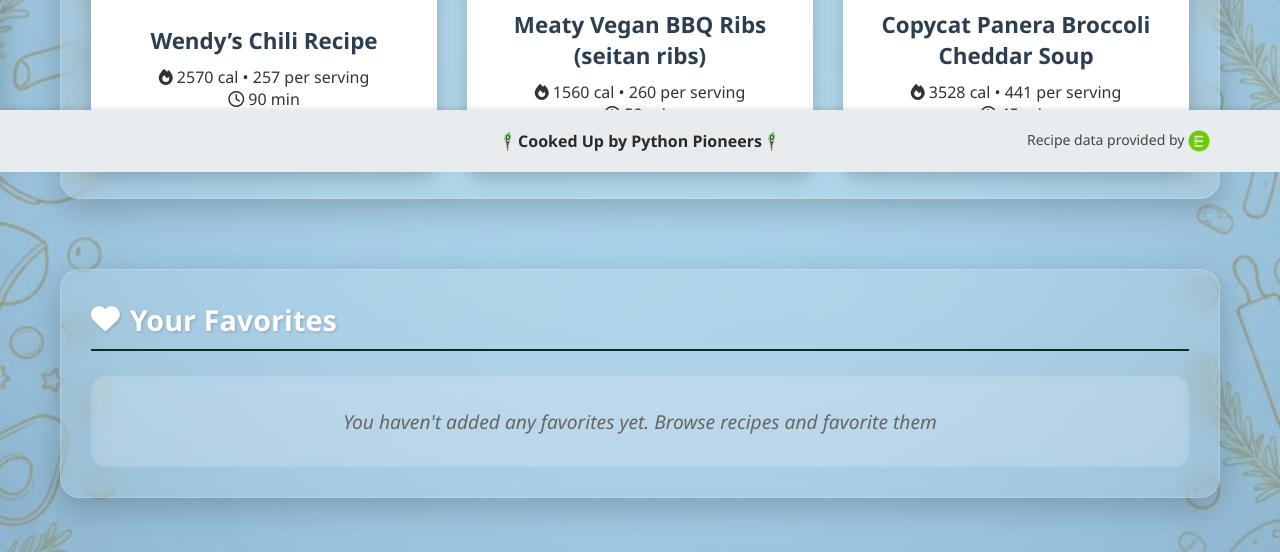
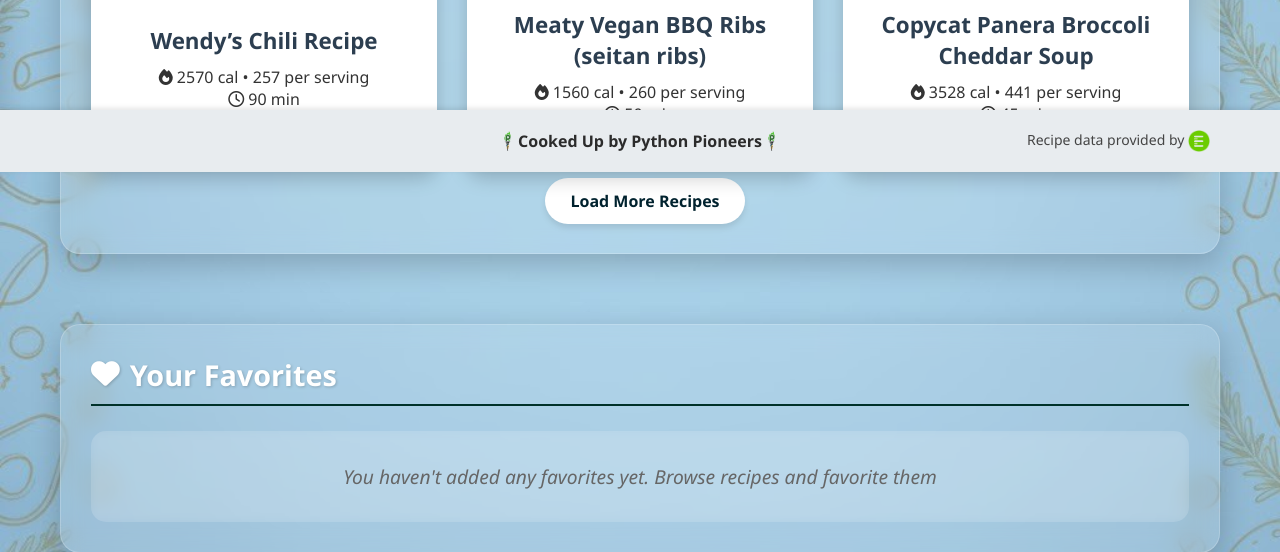
Before and after one commit to Gabberz320/Python_pantry, a Flask app: page / in a window 1280 px wide. Shown: the part 628-1180 px from the top of the page. Run offline with Flask 3, Linux system fonts and the light colour scheme; some web fonts are replaced.

Commit message:
load more button for results cycling

```diff
--- a/static/script.js
+++ b/static/script.js
@@ -127,11 +127,19 @@
             }
 
          // shuffle our recipe picks and show 3 on page load
+            // const shuffled = [...mockRecipes].sort(() => Math.random() - 0.5);
+            // displayedRecipes = shuffled.slice(0, 3);
+            // shuffle our recipe picks and show 3 on page load
+            // const shuffled = [...mockRecipes].sort(() => Math.random() - 0.5);
+            // displayedRecipes = [...shuffled]; // store all mock recipes globally
+
+            // // Now render UI using the freshly-loaded favorites
+            // displayRecipes(displayedRecipes);
+
 const shuffled = [...mockRecipes].sort(() => Math.random() - 0.5);
-            displayedRecipes = shuffled.slice(0, 3);
+resetLoadMore(shuffled);
 
-            // Now render UI using the freshly-loaded favorites
-            displayRecipes(displayedRecipes);
+
             displayHomeFavorites();
             displayFavorites();
             attachEventListeners();
@@ -140,27 +148,115 @@
         });
 
         // Display recipes in the home section
-        function displayRecipes(recipes){
+        // function displayRecipes(recipes){
+        //     const recipesGrid = document.getElementById('recipes-grid');
+        //     recipesGrid.innerHTML = '';
+
+        //     if (recipes.length === 0){
+        //         recipesGrid.innerHTML = '<div class="no-results">No recipes found with those ingredients. Try different search terms.</div>';
+        //         return;
+        //     }
+
+        //     // Show only 3 recipes
+        //     const recipesToShow = recipes.slice(0, 3);
+
+        //     recipesToShow.forEach(recipe => {
+        //         const isFavorite = userFavorites.some(fav => String(fav.id) === String(recipe.id));
+        //         const recipeCard = createRecipeCard(recipe, isFavorite);
+        //         recipesGrid.appendChild(recipeCard);
+        //     });
+        //     attachFavoriteListeners();
+        //     attachRemoveFavoriteListeners();
+
+        // }
+
+
+
+        let currentIndex = 0;
+        const RECIPES_PER_PAGE = 3;
+
+        function displayRecipes(recipes) {
         const recipesGrid = document.getElementById('recipes-grid');
+        const loadMoreBtn = document.getElementById('load-more-btn');
         recipesGrid.innerHTML = '';
 
-            if (recipes.length === 0){
+        if (recipes.length === 0) {
             recipesGrid.innerHTML = '<div class="no-results">No recipes found with those ingredients. Try different search terms.</div>';
+            if (loadMoreBtn) loadMoreBtn.style.display = 'none';
             return;
         }
 
-            // Show only 3 recipes
-            const recipesToShow = recipes.slice(0, 3);
+        displayedRecipes = recipes;
+        currentIndex = 0;
+        showNextRecipes(true); // show first page
+        }
 
-            recipesToShow.forEach(recipe => {
+        function showNextRecipes(reset = false) {
+        const recipesGrid = document.getElementById('recipes-grid');
+        const loadMoreBtn = document.getElementById('load-more-btn');
+
+        // Reset index if starting fresh
+        if (reset) currentIndex = 0;
+
+        // Compute which slice to show
+        const nextRecipes = displayedRecipes.slice(currentIndex, currentIndex + RECIPES_PER_PAGE);
+
+        // Replace existing cards instead of appending
+        recipesGrid.innerHTML = '';
+
+        nextRecipes.forEach(recipe => {
             const isFavorite = userFavorites.some(fav => String(fav.id) === String(recipe.id));
             const recipeCard = createRecipeCard(recipe, isFavorite);
             recipesGrid.appendChild(recipeCard);
         });
+
+
+
         attachFavoriteListeners();
         attachRemoveFavoriteListeners();
 
+        currentIndex += RECIPES_PER_PAGE;
+
+        // Reset to first page if we reach the end (cycle behavior)
+        if (currentIndex >= displayedRecipes.length) {
+            currentIndex = 0;
         }
+
+        // Always show button (since it cycles)
+        if (loadMoreBtn) loadMoreBtn.style.display = 'block';
+        }
+
+        //---reset load more state---
+
+        function resetLoadMore(recipes, autoDisplay = true) {
+        displayedRecipes = recipes;
+        currentIndex = 0;
+
+        // only draw if told to
+        if (autoDisplay) {
+            showNextRecipes(true);
+        }
+
+        const oldBtn = document.getElementById('load-more-btn');
+        if (oldBtn) {
+            const newBtn = oldBtn.cloneNode(true);
+            oldBtn.replaceWith(newBtn);
+            newBtn.style.display = 'block';
+            newBtn.addEventListener('click', () => showNextRecipes());
+        }
+        }
+
+
+        document.addEventListener('DOMContentLoaded', () => {
+        const loadMoreBtn = document.getElementById('load-more-btn');
+        if (loadMoreBtn) {
+            loadMoreBtn.addEventListener('click', () => showNextRecipes());
+            loadMoreBtn.style.display = 'block';
+        }
+        });
+
+
+
 
         // Display the favorites in home Section
         function displayHomeFavorites(){
@@ -291,9 +387,9 @@
 
                     if (section === 'home') {
                     const shuffled = [...mockRecipes].sort(() => Math.random() - 0.5);
-                            displayedRecipes = shuffled.slice(0, 3);
-                            displayRecipes(displayedRecipes);
+                    resetLoadMore(shuffled);
                     }
+
                     }
                 });
             });
@@ -337,7 +433,7 @@
                 } else {
                     if (activeContainer) activeContainer.style.display = 'none';
                 }
-
+                document.getElementById('search-form').dispatchEvent(new Event('submit'));
             });
 
             // Clear filters button
@@ -365,11 +461,12 @@
                 const ingredients = document.getElementById('ingredient-input').value.trim();
 
                 // If empty, show mock data
-                if(!ingredients){
-                    displayedRecipes = [...mockRecipes];
-                    displayRecipes(displayedRecipes);
+if (!ingredients) {
+  const shuffled = [...mockRecipes].sort(() => Math.random() - 0.5);
+  resetLoadMore(shuffled);
   return;
 }
+
 
                 // Build query and call Flask backend
 
--- a/static/styles.css
+++ b/static/styles.css
@@ -1568,3 +1568,46 @@ color: white;
 .dark-mode .password-hint{
     color: rgb(255, 255, 255) !important;
 }
+
+/* --- Load More Recipes Button --- */
+.load-more-container {
+  display: flex;
+  justify-content: center;
+  margin-top: 10px;
+  margin-bottom: -1px;
+}
+
+.load-more-btn {
+    background: white;
+    color: #00222e;
+    border: none;
+    padding: 12px 25px;
+    border-radius: 30px;
+    cursor: pointer;
+    font-size: 16px;
+    font-weight: 600;
+    margin-left: 10px;
+    box-shadow: 0 4px 6px rgba(0, 0, 0, 0.1);
+    transition: all 0.3s ease;
+}
+
+.load-more-btn:hover::after {
+  transform: translateY(3px);
+}
+
+/* hover: mimic menu glow */
+.load-more-btn:hover {
+  box-shadow: 0 0 12px rgba(0, 0, 0, 0.1);
+  transform: translateY(-1px);
+}
+
+body.dark-mode .load-more-btn {
+  background-color: #00222e;
+  color: white;
+  box-shadow: 0 0 8px rgba(0, 0, 0, 0.1);
+}
+
+body.dark-mode .load-more-btn:hover {
+  background-color: #11535f;
+  box-shadow: 0 0 12px rgba(0, 0, 0, 0.1);
+}
--- a/templates/index.html
+++ b/templates/index.html
@@ -202,6 +202,9 @@
                         <div id="recipes-grid" class="recipes-grid">
                             <!-- Recipe cards will be populated by JavaScript -->
                         </div>
+                        <div class="load-more-container">
+                            <button id="load-more-btn" class="load-more-btn">Load More Recipes</button>
+                        </div>
                     </div>
                 </div>
 
```
Lines whose indentation alone changed are shown as unchanged.
